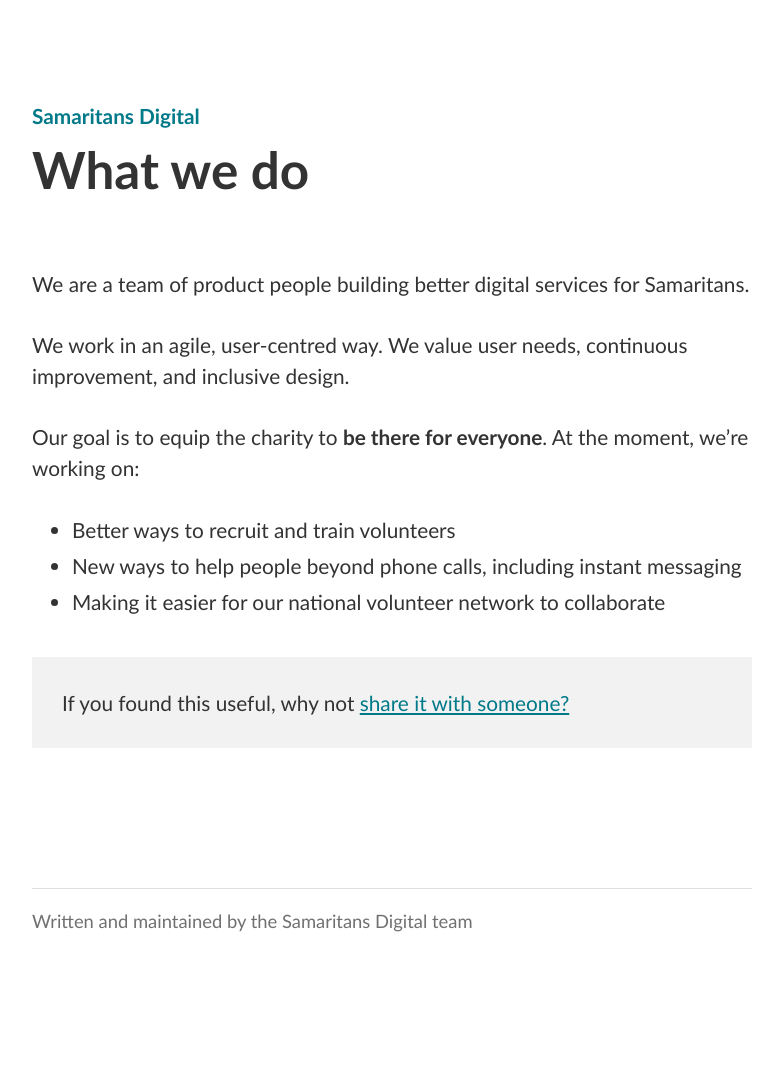
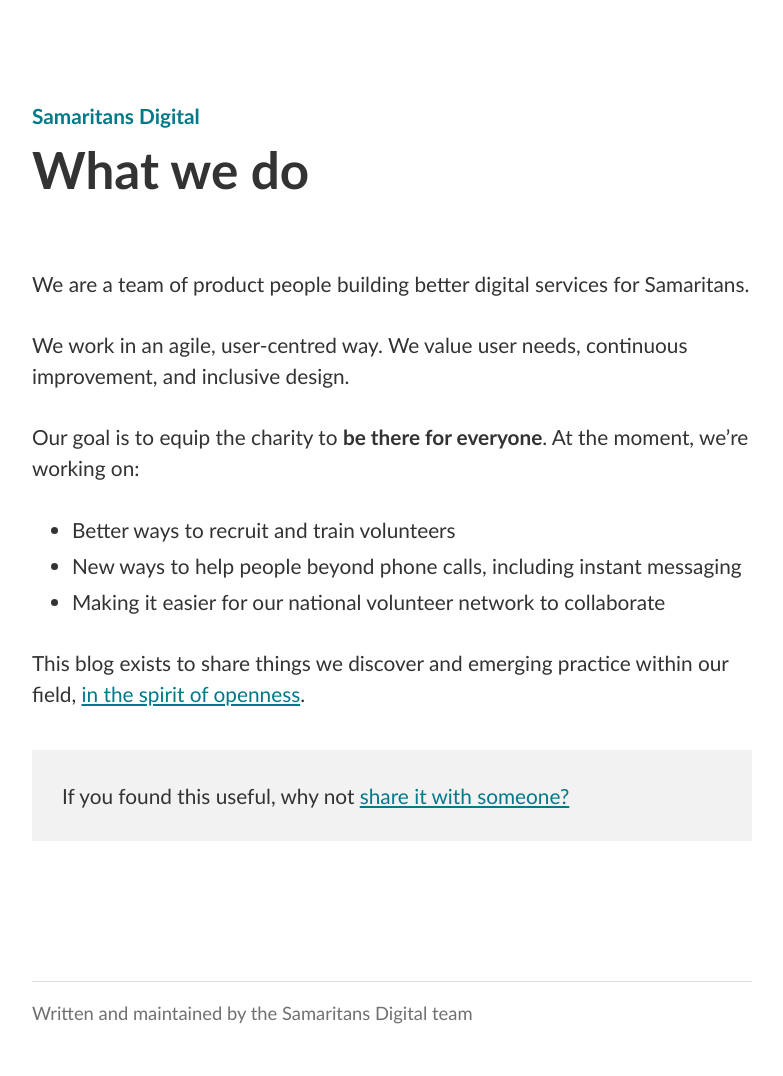
Before and after one commit to samaritans-digital/samaritans-digital, a Jekyll site: the page built from about.md, in a window 1280 px wide. Shown: the whole page, without its empty margins (248-1031 px from the left). Built offline with Jekyll 4.4.1, drawn with Linux system fonts in a browser that asks for light colours; before the commit the page ends 984 px from its top, so only the background shows below that.

```diff
--- a/_layouts/home.html
+++ b/_layouts/home.html
@@ -2,7 +2,7 @@
 
 <header class="site-header">
     <h1 class="site-title">{{ site.title }}</h1>
-    <h2 class="site-tagline">Weekly updates about how we're enabling Samaritans to be there for everyone</h2>
+    <h2 class="site-tagline">Regular updates about how we're enabling Samaritans to be there for everyone</h2>
     <nav class="nav-menu">
         <ul>
             <li><a href="/about">What we do</a></li>
--- a/about.md
+++ b/about.md
@@ -11,3 +11,5 @@ Our goal is to equip the charity to **be there for everyone**. At the moment, we
 - Better ways to recruit and train volunteers
 - New ways to help people beyond phone calls, including instant messaging
 - Making it easier for our national volunteer network to collaborate
+
+This blog exists to share things we discover and emerging practice within our field, [in the spirit of openness](https://betterdigital.services/principles/).
--- a/css/main.sass
+++ b/css/main.sass
@@ -51,8 +51,8 @@ p
 .site-title
     font-size: 2.4em
     margin-top: 0px
-    line-height: 1em
-    margin-bottom: 10px
+    line-height: 1.1em
+    margin-bottom: 7px
     @media screen and (min-width: 700px)
         font-size: 2.6em
         margin-bottom: 20px
@@ -98,16 +98,17 @@ p
     display: inline-block
     @media screen and (min-width: 700px)
         font-size: $base-font-size
-        margin-bottom: 15px
+        margin-bottom: 12.5px
 
 .post-item-title
     margin-top: 0px
     font-size: 1.6em
+    line-height: 1.2em
     font-weight: normal
     margin-bottom: 15px
     @media screen and (min-width: 700px)
         font-size: 2em
-        margin-bottom: 20px
+        margin-bottom: 17.5px
 
 .post-item-excerpt
     margin-top: 0px
@@ -147,7 +148,7 @@ p
     margin-top: 0px
     font-size: 2.6em
     line-height: 1.1em
-    margin-bottom: 15px
+    margin-bottom: 12.5px
     @media screen and (min-width: 700px)
         font-size: 3.2em
 
```
Also changed, not shown: _posts/2018-11-10-volunteer-recruitment-improvements.md (added, +80 -0 lines), uploads/actionable-reminders-journey.svg (added), uploads/recruitment-new-journey-map.svg (added), uploads/stop-and-think-journey.svg (added), 3 other files.
